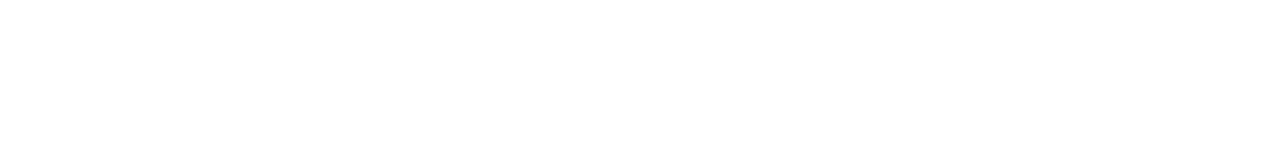
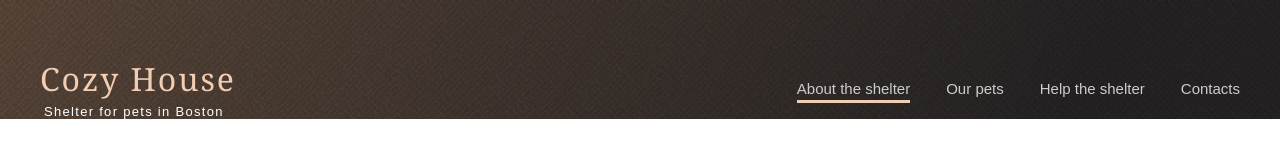
Before and after one commit to ALLaTk/rs-tasks, a plain HTML site: page shelter/pages/main/index.html in a window 1280 px wide. Drawn offline with Linux system fonts and the light colour scheme.

Commit message:
feat: add header container

```diff
--- a/shelter/pages/main/index.html
+++ b/shelter/pages/main/index.html
@@ -10,5 +10,49 @@
 </head>
 <body>
 
+<div class="wrapper">
+
+  <header class="header">
+    <div class="header__content">
+      <div class="container">
+        <div class="header__content-inner">
+
+          <div class="logo">
+            <h1 class="logo__title">Cozy House</h1>
+            <h5 class="logo__subtitile">Shelter for pets in Boston</h5>
+          </div>
+
+          <div class="menu">
+            <nav class="nav">
+             <ul class="nav__list">
+                <li class="nav__list-item">
+                  <a href="#skills" class="nav__list-link active">
+                    About the shelter
+                  </a>
+                </li>
+                <li class="nav__list-item">
+                  <a href="#portfolio" class="nav__list-link">
+                    Our pets
+                  </a>
+                </li>
+                <li class="nav__list-item">
+                  <a href="#video" class="nav__list-link">
+                    Help the shelter
+                  </a>
+                </li>
+                <li class="nav__list-item">
+                  <a href="#price" class="nav__list-link">
+                    Contacts
+                  </a>
+                </li>
+              </ul>
+            </nav>
+          </div>
+
+        </div>
+      </div>
+    </div>
+  </header>
+</div>
 </body>
 </html>
--- a/shelter/pages/main/style.css
+++ b/shelter/pages/main/style.css
@@ -1,3 +1,8 @@
+html{
+  box-sizing: border-box;
+}
+
+*,
 *::after,
 *::before{
   box-sizing: inherit;
@@ -42,3 +47,112 @@ textarea,
 select {
   font: inherit;
 }
+
+a{
+  text-decoration: none;
+}
+
+body{
+  min-height: 100vh;
+}
+
+@font-face {
+  font-family: Arial, sans-serif;
+  src: url("/shelter/assets/fonts/arial/arial\ regular.ttf");
+}
+
+@font-face {
+  font-family: Georgia, serif;
+  src: url("/shelter/assets/fonts/georgia/georgia\regular.ttf");
+}
+
+:root {
+  --georgia: Georgia, serif;
+  --arial: Arial, sans-serif;
+  --color-white: #FFFFFF;
+  --color-semi-white: #F6F6F6;
+  --color-dark-s: #CDCDCD;
+  --color-primary: #F1CDB3;
+  --color-dark-l: #545454;
+  --color-dark-xl: #4C4C4C;
+  --color-dark-m: #B2B2B2;
+}
+
+.wrapper {
+  max-width: 1280px;
+  display: flex;
+  flex-direction: column;
+  margin: 0 auto;
+  overflow: hidden;
+}
+
+.container{
+  width: 100%;
+  padding: 0 40px;
+  margin: 0 auto;
+}
+
+.header{
+  background: url('../../assets/images/Start\ screen.jpg');
+  background-repeat: no-repeat;
+  background-position: center 0px;
+}
+
+.header__content-inner{
+  padding-top: 59px;
+  display: flex;
+  justify-content: space-between;
+  align-items: center;
+}
+
+.logo {
+ display: flex;
+ flex-direction: column;
+}
+
+.logo__title{
+  padding-top: 2px;
+  font-family: var(--georgia);
+  color: var(--color-primary);
+  font-style: normal;
+  font-weight: 400;
+  font-size: 32px;
+  line-height: 35px;
+  align-items: center;
+  letter-spacing: 0.06em;
+}
+
+.logo__subtitile{
+  padding-left: 4px;
+  padding-top: 8px;
+  font-family: var(--arial);
+  color: var(--color-white);
+  font-style: normal;
+  font-weight: 400;
+  font-size: 13px;
+  line-height: 15px;
+  align-items: center;
+  letter-spacing: 0.1em;
+}
+
+.nav__list{
+  display: flex;
+}
+
+.nav__list-item + .nav__list-item{
+  margin-left: 36px;
+}
+
+.nav__list-link{
+ padding-bottom: 3px;
+ font-family: var(--arial);
+ font-style: normal;
+ font-weight: 400;
+ font-size: 15px;
+ line-height: 24px;
+ color: var(--color-dark-s);
+}
+
+.nav__list-link.active{
+  border-bottom: 3px solid var(--color-primary);
+}
--- a/shelter/pages/pets/style.css
+++ b/shelter/pages/pets/style.css
@@ -1,3 +1,8 @@
+html{
+  box-sizing: border-box;
+}
+
+*,
 *::after,
 *::before{
   box-sizing: inherit;
```
